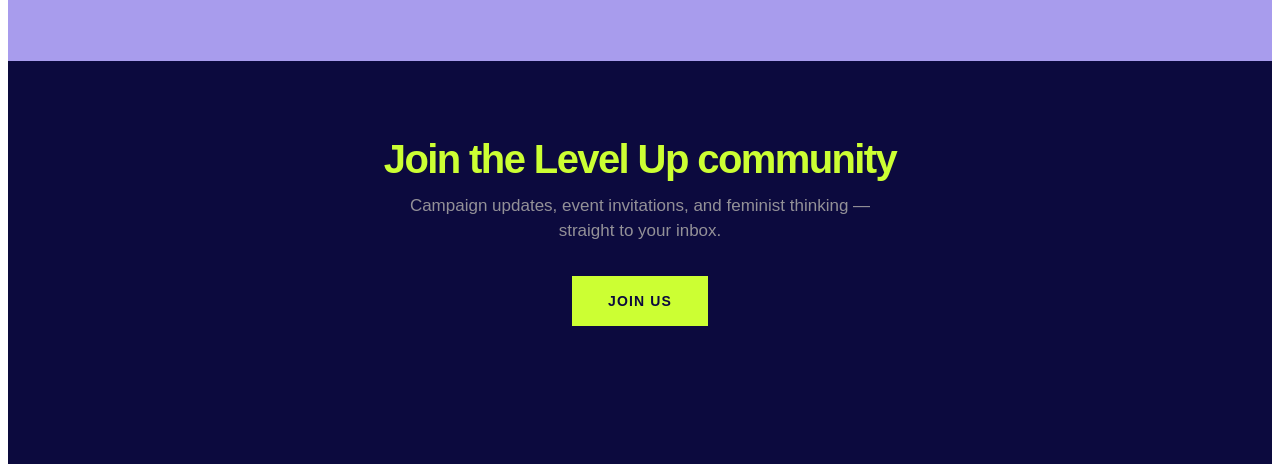
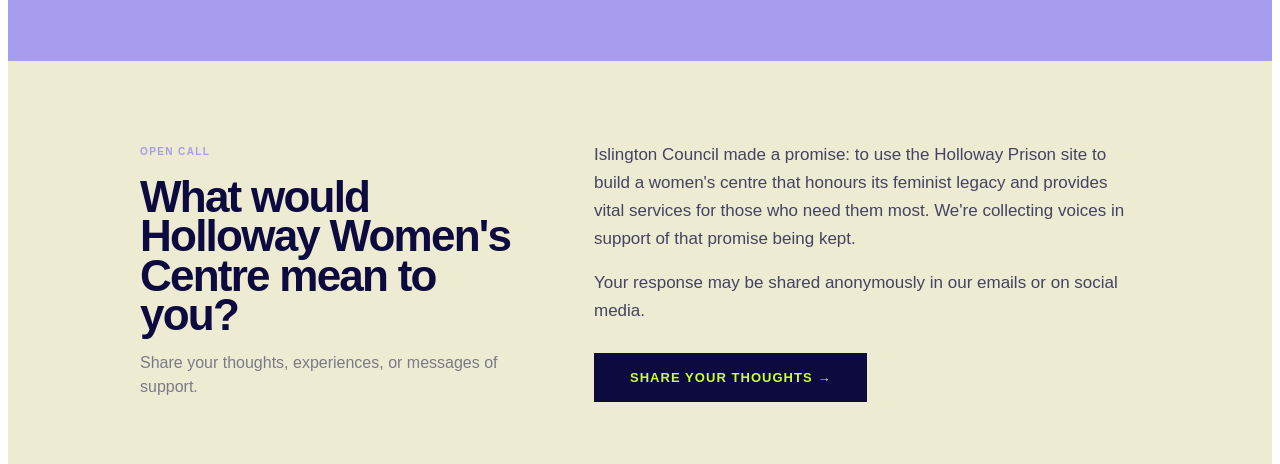
Before and after one commit to welevelup/welevelup-astro, an Astro site: page /active-campaigns/islington-council-finish-holloway-womens-centre in a window 1280 px wide. Shown: the part 3804-4268 px from the top of the page. Built offline with nearby package versions, Linux system fonts and the light colour scheme; Astro itself is replaced by a stand-in of ours; grey boxes are pictures that could not be loaded.

Commit message:
feat: add Share your thoughts section to Islington Council campaign page

```diff
--- a/src/pages/active-campaigns/islington-council-finish-holloway-womens-centre.astro
+++ b/src/pages/active-campaigns/islington-council-finish-holloway-womens-centre.astro
@@ -109,6 +109,24 @@ const { headInner, bodyClass } = extract(homeRaw);
     </div>
   </section>
 
+  <!-- Share your thoughts -->
+  <section class="hw-share">
+    <div class="hw-share-inner">
+      <div class="hw-share-left">
+        <span class="hw-share-label">Open call</span>
+        <h2 class="hw-share-heading">What would Holloway Women's Centre mean to you?</h2>
+        <p class="hw-share-sub">Share your thoughts, experiences, or messages of support.</p>
+      </div>
+      <div class="hw-share-right">
+        <p class="hw-share-body">Islington Council made a promise: to use the Holloway Prison site to build a women's centre that honours its feminist legacy and provides vital services for those who need them most. We're collecting voices in support of that promise being kept.</p>
+        <p class="hw-share-body">Your response may be shared anonymously in our emails or on social media.</p>
+        <a href="https://levelup.yourmovement.org/p/share-your-thoughts-holloway-womens-centre" class="hw-share-btn" target="_blank" rel="noopener">
+          Share your thoughts →
+        </a>
+      </div>
+    </div>
+  </section>
+
   <!-- CTA: JOIN -->
   <section class="dp-cta">
     <div class="dp-content" style="text-align:center">
@@ -184,6 +202,60 @@ const { headInner, bodyClass } = extract(homeRaw);
       transition: all 0.2s;
     }
     .dp-btn-primary:hover { background: #fff; }
+
+    /* ── SHARE YOUR THOUGHTS ──────────────────────────── */
+    .hw-share {
+      background: #EEEBD3;
+      padding: 80px 24px;
+    }
+    .hw-share-inner {
+      max-width: 1000px;
+      margin: 0 auto;
+      display: grid;
+      grid-template-columns: 1fr 1.4fr;
+      gap: 64px;
+      align-items: start;
+    }
+    .hw-share-label {
+      display: inline-block;
+      font: 600 10px/1 'DM Sans', sans-serif;
+      text-transform: uppercase;
+      letter-spacing: 0.14em;
+      color: #A89CED;
+      margin-bottom: 20px;
+    }
+    .hw-share-heading {
+      font: 800 clamp(28px,4vw,44px)/0.9 'DM Sans', sans-serif !important;
+      color: #0C0A3E !important;
+      letter-spacing: -0.04em !important;
+      margin: 0 0 16px !important;
+    }
+    .hw-share-sub {
+      font: 400 16px/1.5 'DM Sans', sans-serif !important;
+      color: rgba(12,10,62,0.5) !important;
+      margin: 0 !important;
+    }
+    .hw-share-body {
+      font: 400 17px/1.65 'DM Sans', sans-serif !important;
+      color: rgba(12,10,62,0.75) !important;
+      margin: 0 0 16px !important;
+    }
+    .hw-share-btn {
+      display: inline-block;
+      margin-top: 12px;
+      background: #0C0A3E;
+      color: #CCFF33 !important;
+      font: 700 13px/1 'DM Sans', sans-serif;
+      text-transform: uppercase;
+      letter-spacing: 0.08em;
+      padding: 18px 36px;
+      text-decoration: none !important;
+      transition: background 0.2s;
+    }
+    .hw-share-btn:hover { background: #CCFF33; color: #0C0A3E !important; }
+    @media (max-width: 768px) {
+      .hw-share-inner { grid-template-columns: 1fr; gap: 40px; }
+    }
 
     /* Sections */
     .dp-section { padding: 80px 24px; }
```
